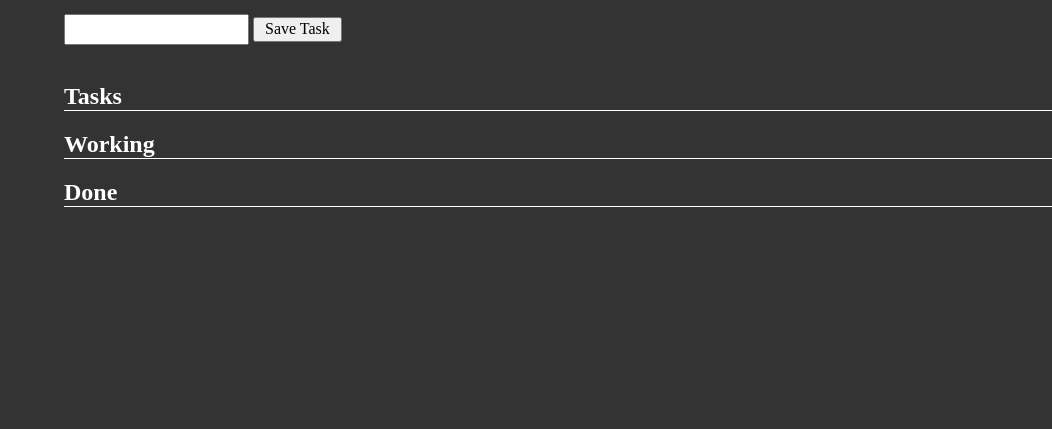
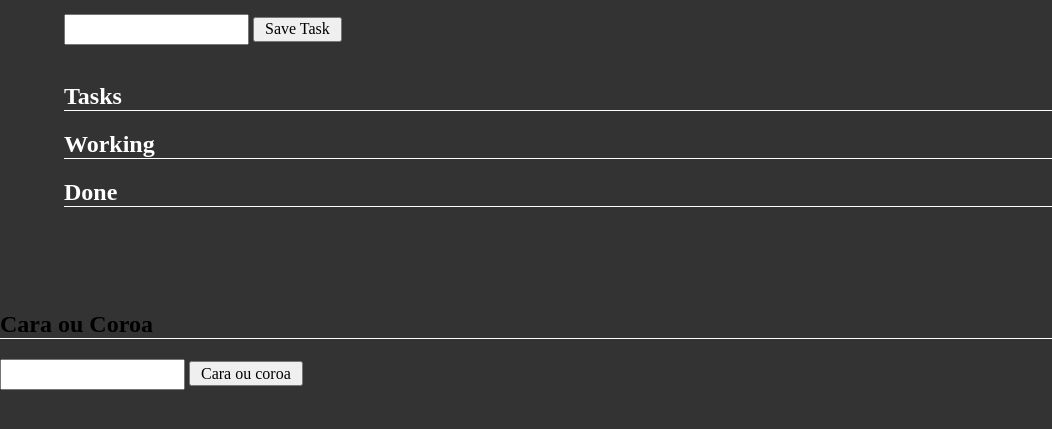
Before and after one commit to AdamTeodoro/Desafio-to-do-List, a plain HTML site: page index.html in a window 1280 px wide. Shown: the part 183-612 px from the top of the page, without its empty margins (0-1052 px from the left). Drawn offline with Linux system fonts and the light colour scheme.

Commit message:
Update index.html
adicinando cara ou coroa no meu botão

```diff
--- a/index.html
+++ b/index.html
@@ -91,6 +91,11 @@
           <div class="done-list"></div>
 
         </div>
+        <h2>Cara ou Coroa</h2>
+          <div class="form-todo">
+            <input type="text" id="input-cara-ou-coroa" />
+            <button onclick="caraOuCoroa()">Cara ou coroa</button>
+          </div>
   </body>
 </html>
 
@@ -260,7 +265,10 @@ function moveToTasks(item, index, currentArray) {
   }
 
   function caraOuCoroa() {
-    return getRandomInt(0, 1) == 0 ? 'Cara': 'Coroa';
+    document.getElementById('input-cara-ou-coroa').setAttribute("disabled", "enabled");
+    const result = getRandomInt(0, 1) == 0 ? 'Cara': 'Coroa';
+    document.getElementById('input-cara-ou-coroa').value = result;
+    document.getElementById('input-cara-ou-coroa').setAttribute("disabled", "disabled");
   }
 
   updateTaskList();
```
